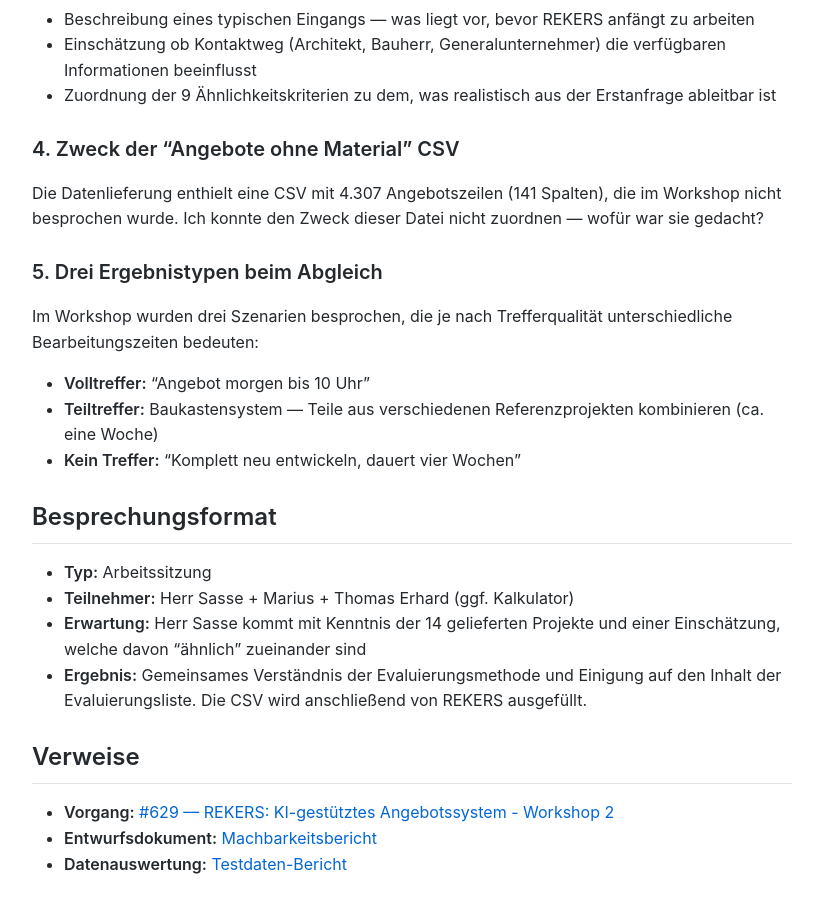
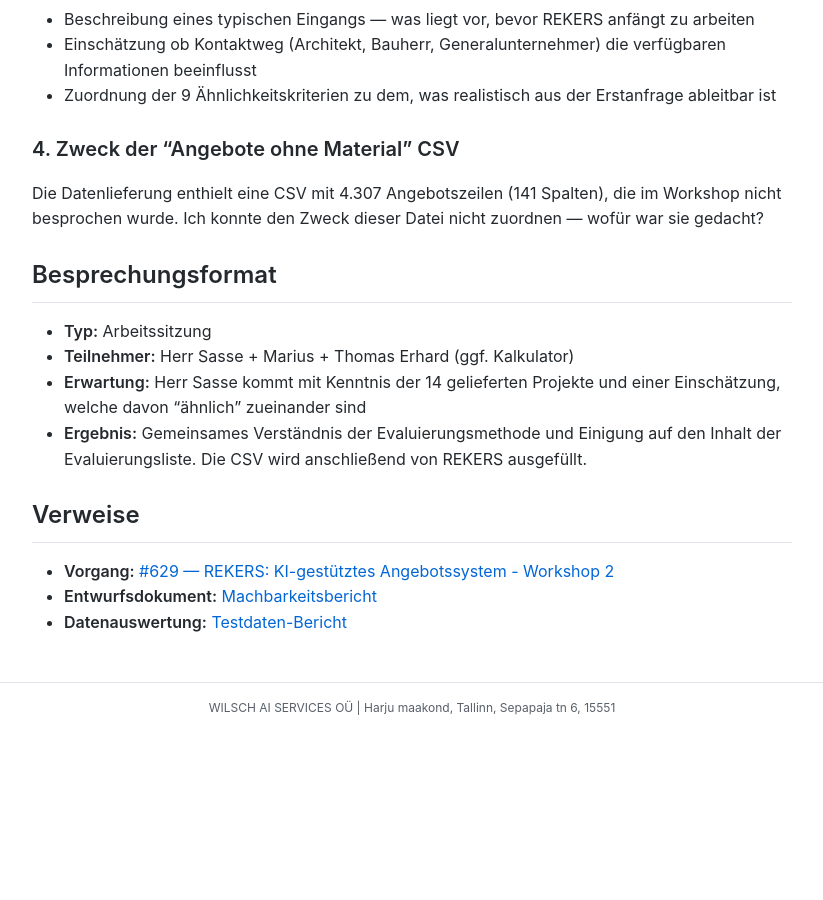
Before and after one commit to MariusWilsch/public-wilsch-ai-pages, a Jekyll site: the page built from project/rekers/meeting-agenda-evaluierungsliste.md, in a window 1280 px wide and 900 px high, scrolled down 1677 px. Shown: the whole window, without its empty margins (228-1051 px from the left). Built offline with Jekyll 4.4.1, drawn with Linux system fonts in a browser that asks for light colours; our own code applies the rules of GitHub Pages for plain Markdown files; after the commit the page ends 2409 px from its top, so only the background shows below that.

Commit message:
Sync from hippocampus 2026-02-11

```diff
--- a/project/rekers/meeting-agenda-evaluierungsliste.md
+++ b/project/rekers/meeting-agenda-evaluierungsliste.md
@@ -50,14 +50,6 @@ Wir wissen wie die historischen Projekte aussehen (14 geliefert), aber nicht wie
 
 Die Datenlieferung enthielt eine CSV mit 4.307 Angebotszeilen (141 Spalten), die im Workshop nicht besprochen wurde. Ich konnte den Zweck dieser Datei nicht zuordnen — wofür war sie gedacht?
 
-### 5. Drei Ergebnistypen beim Abgleich
-
-Im Workshop wurden drei Szenarien besprochen, die je nach Trefferqualität unterschiedliche Bearbeitungszeiten bedeuten:
-
-- **Volltreffer:** "Angebot morgen bis 10 Uhr"
-- **Teiltreffer:** Baukastensystem — Teile aus verschiedenen Referenzprojekten kombinieren (ca. eine Woche)
-- **Kein Treffer:** "Komplett neu entwickeln, dauert vier Wochen"
-
 ## Besprechungsformat
 
 - **Typ:** Arbeitssitzung
```
